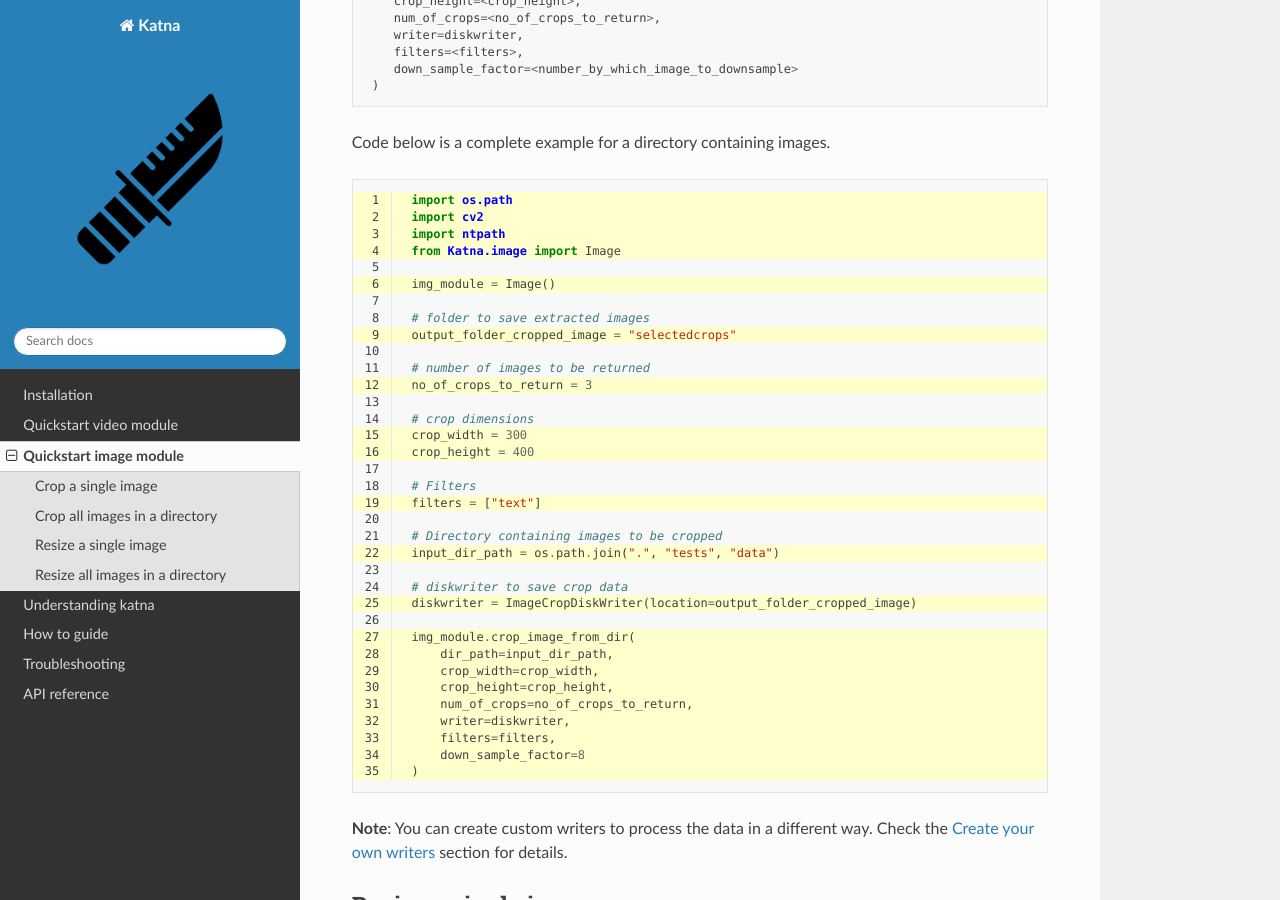
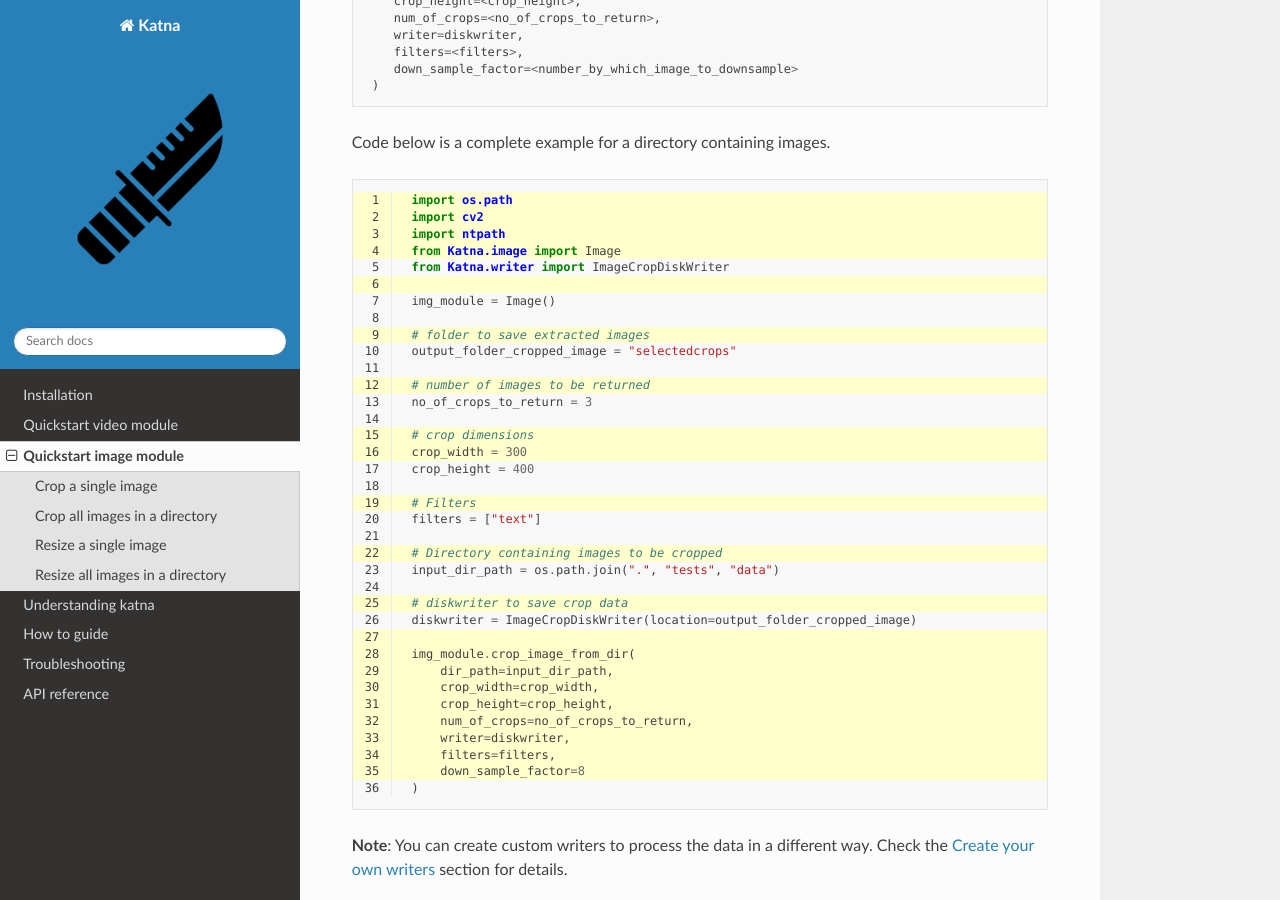
Before and after one commit to keplerlab/katna, a Sphinx documentation site: the page built from docs/source/tutorials_image.rst, in a window 1280 px wide and 900 px high, scrolled down 2980 px. Built offline with Sphinx 7.4.7 and the Read the Docs theme 2.0.0, drawn with Linux system fonts in a browser that asks for light colours; some of the changed text lies outside the part shown.

Commit message:
import statement missing for writer - added

```diff
--- a/docs/source/tutorials_image.rst
+++ b/docs/source/tutorials_image.rst
@@ -74,6 +74,7 @@ Code below is a complete example for a single image.
     import os.path
     import cv2
     from Katna.image import Image
+    from Katna.writer import ImageCropDiskWriter
 
     # Extract specific number of key frames from video
     img_module = Image()
@@ -166,6 +166,7 @@ Code below is a complete example for a directory containing images.
     import cv2
     import ntpath
     from Katna.image import Image
+    from Katna.writer import ImageCropDiskWriter
 
     img_module = Image()
 
```
Also changed, not shown: other parts of docs/source/tutorials_image.rst (+0 -1 lines).
